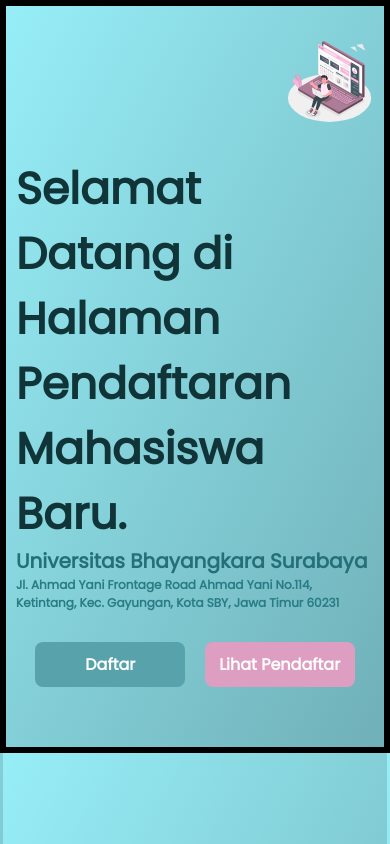
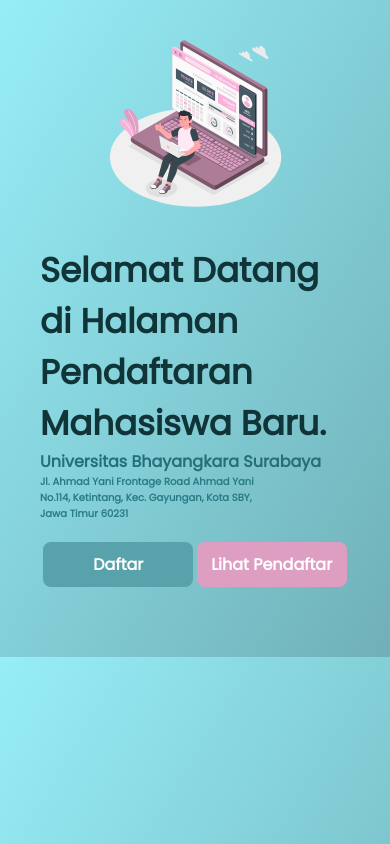
Before and after one commit to adrianmarvel/project_pendaftaran, a PHP site: page /home.php in a window 390 px wide. Run offline with PHP 8.4, Linux system fonts and the light colour scheme.

Commit message:
responsive

```diff
--- a/assets/css/home.css
+++ b/assets/css/home.css
@@ -87,7 +87,7 @@
     -webkit-transform: scaleX(-1);
     transform: scaleX(-1);
 }
-@media (max-width: 600px) {
+@media (max-width: 700px) {
     .flex-container {
       flex-direction: column-reverse;
       margin-left: 10px;
@@ -96,30 +96,48 @@
     html,body{
         height: auto;
     }
+    .right{
+        width: auto;
+    }
     .left{
         width: auto;
+        margin-left: 30px;
+        margin-right: 30px;
     }
     .img{
         width: 50%;
     }
+    .title{
+        font-size: 34px;
+    }
+    .campus{
+        font-size: 16px;
+    }
+    .alamat{
+        font-size: 10px;
+        margin-right: 80px;
+        margin-bottom: 20px;
+    }
+    .tombol{
+        margin-top: 0px;
+        margin-bottom: 75px;
+    }
 }
 @media (max-width: 500px){
     html,body{
-        border-style: solid;
         height: auto;
     }
     .right{
-        justify-content: flex-end;
+        justify-content: center;
         width: auto;
     }
     .left{
+        margin-left: 30px;
+        margin-right: 30px;
         width: auto;
     }
-    .img{
-        width: 25%;
-    }
     .tombol{
-        margin-top: 30px;
-        margin-bottom: 60px;
+        margin-top: 0px;
+        margin-bottom: 70px;
     }
 }
```
Also changed, not shown: assets/css/input.css (+3 -15 lines), assets/css/table.css (+23 -0 lines), table.php (+5 -4 lines).
